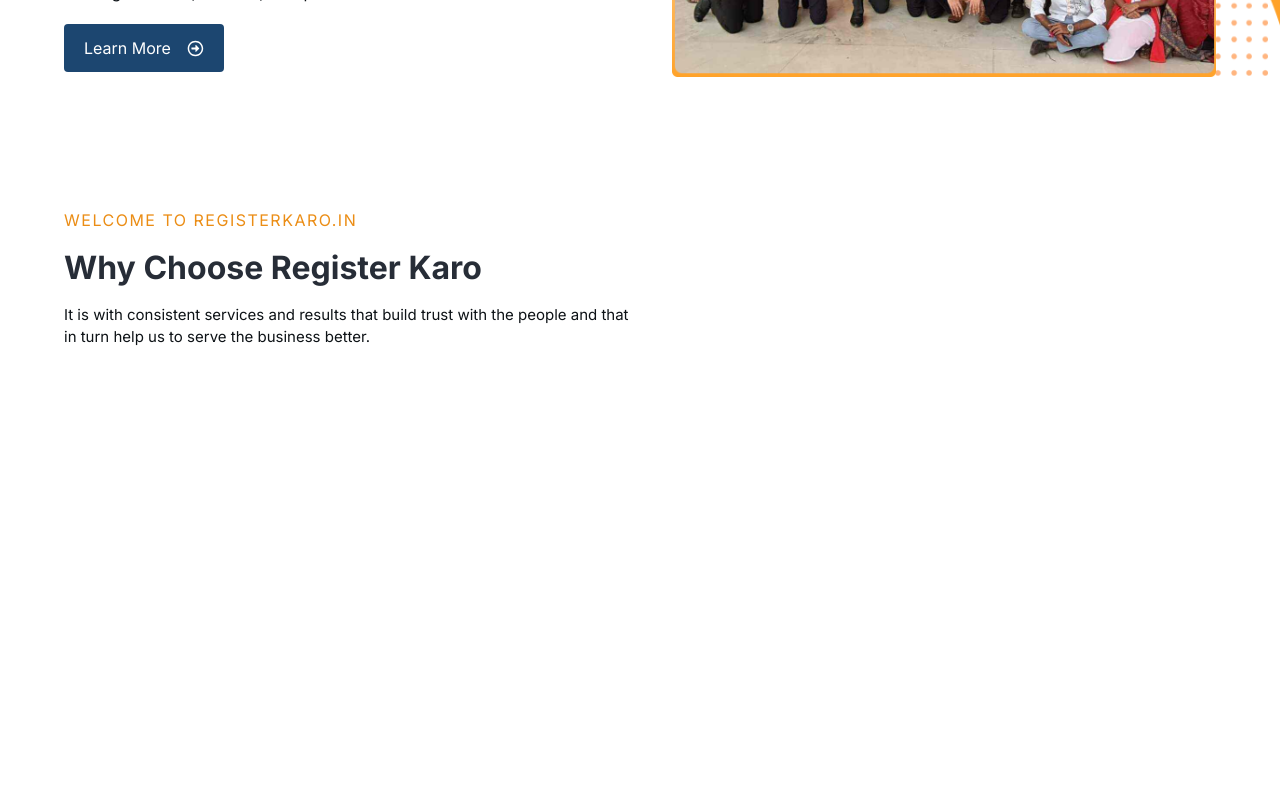
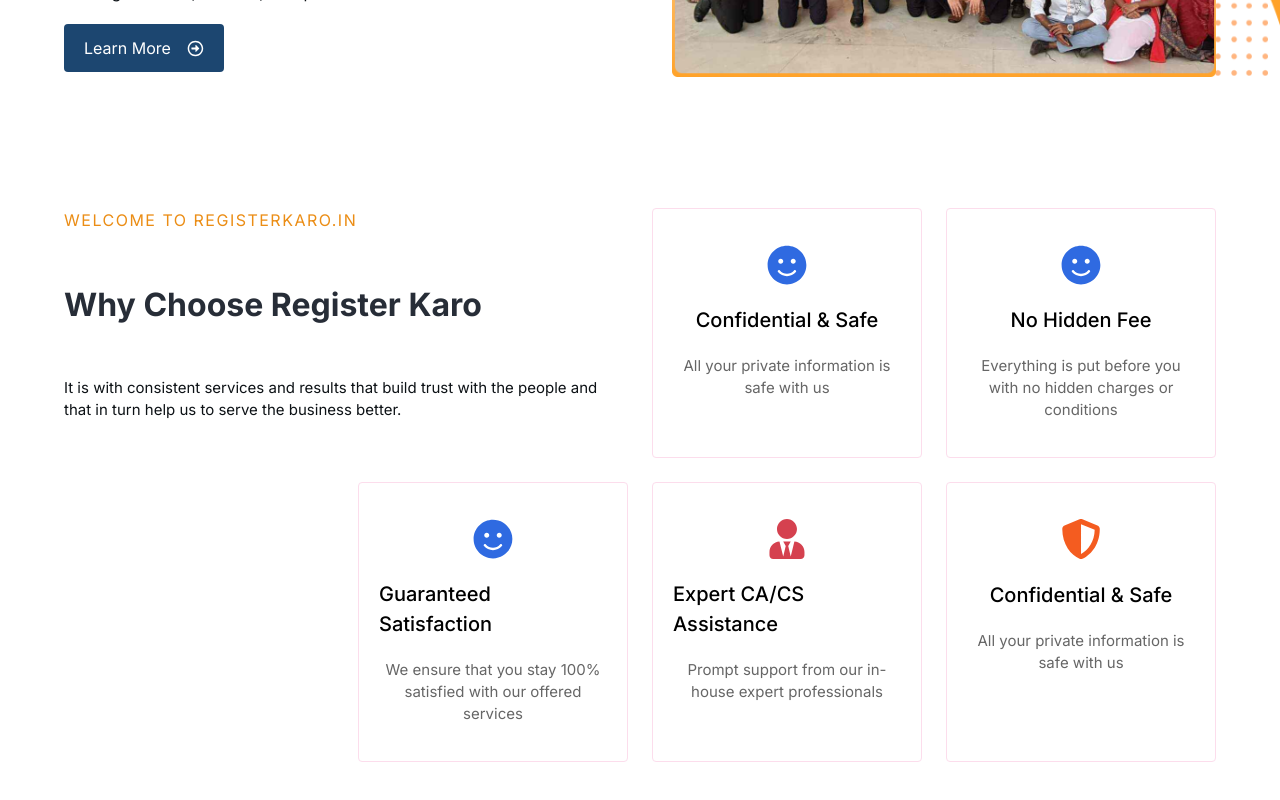
Before and after one commit to hariharan1309/register-karo, a React (Vite) app: page / in a window 1280 px wide. Shown: the part 2231-3031 px from the top of the page. Before the commit the page ends 2643 px from the top, so only its background shows below. Built offline with nearby package versions, Linux system fonts and the light colour scheme.

Commit message:
Why Section

```diff
--- a/src/components/ContactHeader.tsx
+++ b/src/components/ContactHeader.tsx
@@ -28,6 +28,7 @@
               viewBox="0 0 15 15"
               fill="none"
               xmlns="http://www.w3.org/2000/svg"
+              className="rotate-90"
             >
               <path
                 d="M14.4803 0.763672C14.7811 0.845703 14.9999 1.0918 14.9999 1.39258C14.9999 8.41992 9.31238 14.0801 2.31238 14.0801C1.98425 14.0801 1.73816 13.8887 1.65613 13.5879L0.999878 10.7441C0.94519 10.4434 1.08191 10.1152 1.38269 9.97852L4.44519 8.66602C4.71863 8.55664 5.01941 8.63867 5.21082 8.85742L6.578 10.5254C8.71082 9.51367 10.4335 7.76367 11.4178 5.68555L9.74988 4.31836C9.53113 4.12695 9.4491 3.82617 9.55847 3.55273L10.871 0.490234C11.0077 0.189453 11.3358 0.0253906 11.6366 0.107422L14.4803 0.763672Z"
@@ -47,6 +48,7 @@
               viewBox="0 0 18 18"
               fill="none"
               xmlns="http://www.w3.org/2000/svg"
+              className=""
             >
               <path
                 d="M12.2603 2.14359C13.2037 2.14631 14.1076 2.50838 14.7747 3.15074C15.4417 3.7931 15.8177 4.66354 15.8206 5.57197V12.428C15.8177 13.3364 15.4417 14.2069 14.7747 14.8492C14.1076 15.4916 13.2037 15.8537 12.2603 15.8564H5.1406C4.19723 15.8537 3.29331 15.4916 2.62624 14.8492C1.95918 14.2069 1.58318 13.3364 1.58036 12.428V5.57197C1.58318 4.66354 1.95918 3.7931 2.62624 3.15074C3.29331 2.50838 4.19723 2.14631 5.1406 2.14359H12.2603ZM12.2603 0.772461H5.1406C2.39928 0.772461 0.156494 2.93219 0.156494 5.57197V12.428C0.156494 15.0678 2.39928 17.2275 5.1406 17.2275H12.2603C15.0016 17.2275 17.2444 15.0678 17.2444 12.428V5.57197C17.2444 2.93219 15.0016 0.772461 12.2603 0.772461Z"
--- a/src/components/WhyCard.tsx
+++ b/src/components/WhyCard.tsx
@@ -1,9 +1,10 @@
+
 const WhyCard = ({ params }: { params: any }) => {
   return (
     <div
-      className={`px-5 py-9 rounded bg-${params.color} flex flex-col border-FCDDEC border-[1px] items-center gap-5 *:font-inter`}
+      className={`px-5 py-9 rounded  flex flex-col border-[#FCDDEC] border-[1px] items-center gap-5 *:font-inter`}
     >
-      <img src={params.icon} alt="" className="size-10" />
+      {params.icon}{" "}
       <h4 className="font-medium text-xl leading-[30px]">{params.title}</h4>
       <p className="text-[#666666] text-[15px] text-center leading-[22px] font-rubik">
         {params.description}
--- a/src/components/WhySection.tsx
+++ b/src/components/WhySection.tsx
@@ -1,3 +1,5 @@
+import WhyCard from "./WhyCard";
+
 const WhySection = () => {
   const reasons = [
     {
@@ -94,13 +96,13 @@
           />
         </svg>
       ),
-      color: "rgba(39, 174, 96, 0.04)",
+      color: "#FFFFFF",
       title: "Confidential & Safe",
       description: "All your private information is safe with us",
     },
   ];
   return (
-    <div className="grid grid-cols-4 p-16 *:font-inter relative">
+    <div className="grid grid-cols-4 gap-6 p-16 *:font-inter relative">
       <div className="col-span-2 grid grid-cols-1 gap-3">
         <p className="text-[#EB8D15] font-inter tracking-[1.5px]">
           WELCOME TO REGISTERKARO.IN
@@ -113,6 +115,13 @@
           people and that in turn help us to serve the business better.
         </p>
       </div>
+      <WhyCard params={reasons[0]} key={reasons[0].title} />
+      <WhyCard params={reasons[1]} key={reasons[1].title} />
+      <div className="col-start-2">
+        <WhyCard params={reasons[2]} key={reasons[2].title} />
+      </div>
+      <WhyCard params={reasons[3]} key={reasons[3].title} />
+      <WhyCard params={reasons[4]} key={reasons[4].title} />
     </div>
   );
 };
```
